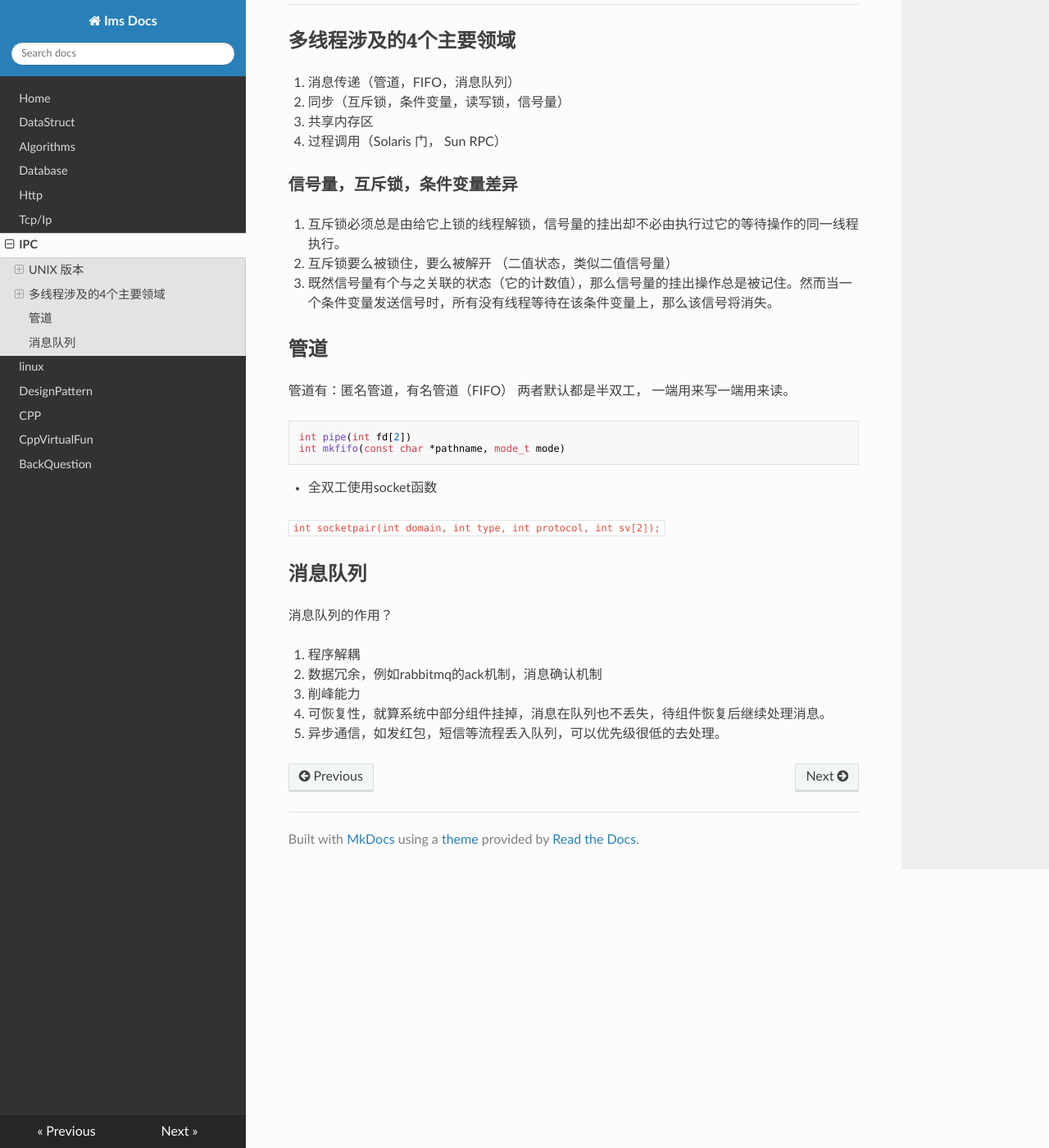
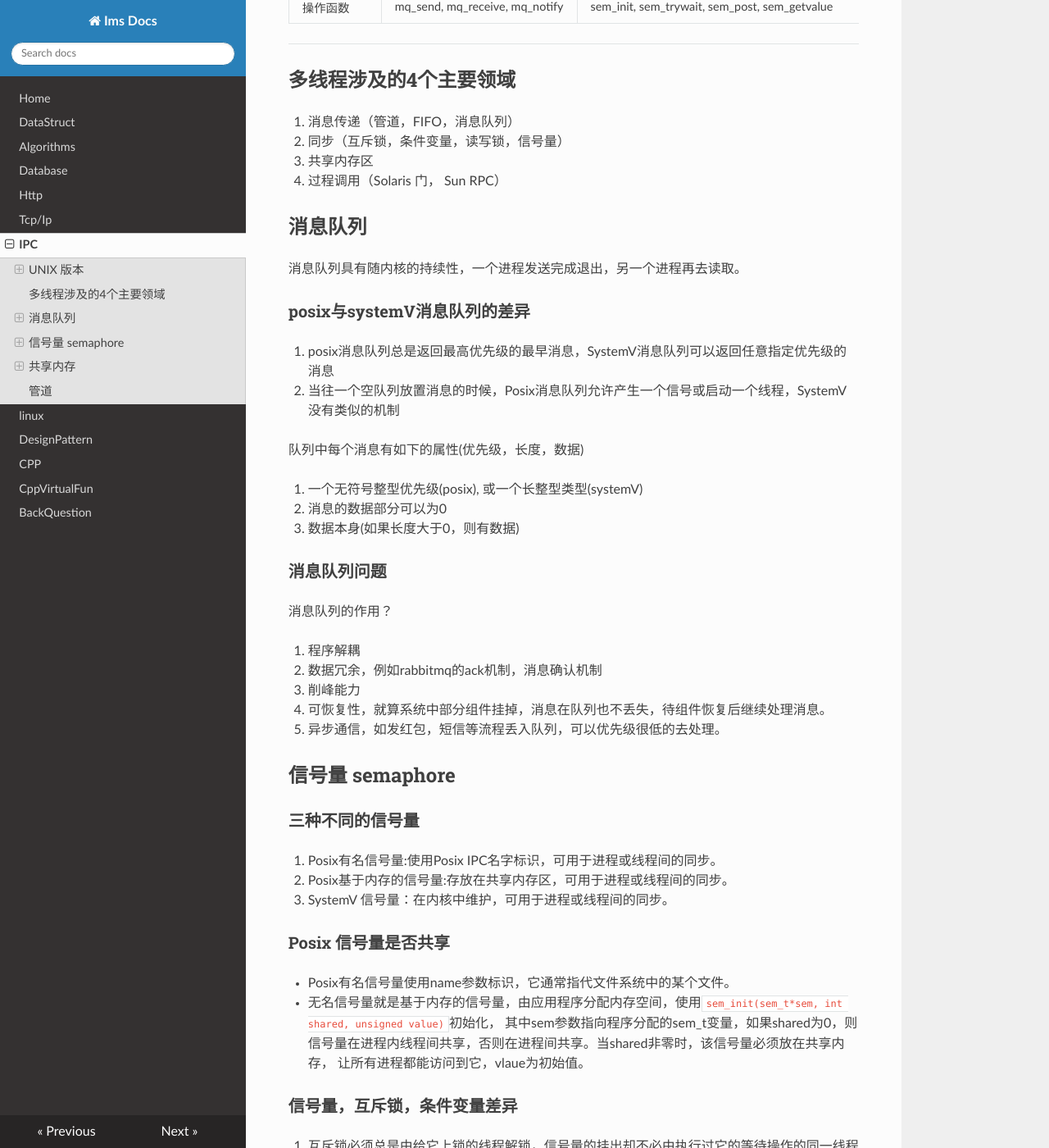
Before and after one commit to ims0/mkdocs, an MkDocs documentation site: the page built from docs/IPC.md, in a window 1280 px wide and 1400 px high, scrolled down 559 px. Shown: the whole window at 82% size. Built offline with MkDocs 1.6.1, drawn with Linux system fonts in a browser that asks for light colours; nearby versions of some CDN libraries; some of the changed text lies outside the part shown.

Commit message:
补充IPC相关内容

```diff
--- a/docs/IPC.md
+++ b/docs/IPC.md
@@ -4,6 +4,8 @@
 
 多数UNIX 系统或者源自 Berkeley，或者来自 System V
 大多数厂家一开始采用 Posix 标准，来减少这些差别。
+
+[systemV与posix对比](https://blog.csdn.net/firstlai/article/details/50705042)
 
 ###  posix IPC 函数
 
@@ -22,11 +24,86 @@
 3. 共享内存区
 4. 过程调用（Solaris 门， Sun RPC）
 
+## 消息队列
+
+消息队列具有随内核的持续性，一个进程发送完成退出，另一个进程再去读取。
+### posix与systemV消息队列的差异
+
+1. posix消息队列总是返回最高优先级的最早消息，SystemV消息队列可以返回任意指定优先级的消息
+2. 当往一个空队列放置消息的时候，Posix消息队列允许产生一个信号或启动一个线程，SystemV没有类似的机制
+
+队列中每个消息有如下的属性(优先级，长度，数据)
+
+1. 一个无符号整型优先级(posix), 或一个长整型类型(systemV)
+2. 消息的数据部分可以为0
+3. 数据本身(如果长度大于0，则有数据)
+
+### 消息队列问题
+
+消息队列的作用？
+
+1. 程序解耦
+2. 数据冗余，例如rabbitmq的ack机制，消息确认机制
+3. 削峰能力
+4. 可恢复性，就算系统中部分组件挂掉，消息在队列也不丢失，待组件恢复后继续处理消息。
+5. 异步通信，如发红包，短信等流程丢入队列，可以优先级很低的去处理。
+
+## 信号量 semaphore
+
+### 三种不同的信号量
+
+1. Posix有名信号量:使用Posix IPC名字标识，可用于进程或线程间的同步。
+2. Posix基于内存的信号量:存放在共享内存区，可用于进程或线程间的同步。
+3. SystemV 信号量：在内核中维护，可用于进程或线程间的同步。
+
+### Posix 信号量是否共享
++ Posix有名信号量使用name参数标识，它通常指代文件系统中的某个文件。
++ 无名信号量就是基于内存的信号量，由应用程序分配内存空间，使用`sem_init(sem_t*sem, int shared, unsigned value)`初始化，
+    其中sem参数指向程序分配的sem_t变量，如果shared为0，则信号量在进程内线程间共享，否则在进程间共享。当shared非零时，该信号量必须放在共享内存，
+    让所有进程都能访问到它，vlaue为初始值。
+
+
 ### 信号量，互斥锁，条件变量差异
 
 1. 互斥锁必须总是由给它上锁的线程解锁，信号量的挂出却不必由执行过它的等待操作的同一线程执行。
 2. 互斥锁要么被锁住，要么被解开 （二值状态，类似二值信号量）
 3. 既然信号量有个与之关联的状态（它的计数值），那么信号量的挂出操作总是被记住。然而当一个条件变量发送信号时，所有没有线程等待在该条件变量上，那么该信号将消失。
+
+
+## 共享内存
+
+由于数据传递不涉及内核，所以共享内存是IPC中速度最快的，存取数据需要各种形式的同步:互斥锁，条件变量，读写锁，记录锁，信号量。
+
+### mmap,munmap,msync
+
+mmap函数把一个文件或一个Posix共享内存区对象映射到调用进程的地址空间，使用函数三个目的:
+
+1. 使用普通文件以提供内存映射I/O
+2. 使用特殊文件以提供内存匿名映射
+3. 使用shm_open以提供无亲缘关系进程间的Posix共享内存区
+
+`void *mmap(void *addr, size_t len, int prot, int flags, int fd, off_t offset)`
+
+Posix共享内存构筑在mmap函数之上，首先指定一个Posix IPC名字来调用shm_open(),取得描述符后，使用mmap把它映射到内存，类似于内存映射文件。
+如果用内存映射文件的形式来实现Posix共享内存，只需要把shm_open()调用open(),shm_unlink调用unlink实现。
+
+### SystemV共享内存
+
+类似Posix共享内存，先调shmget,再调shmat
+
+#### shmget
+
+创建一个新的共享内存区，或者访问一个已经存在的共享内存区
+
+#### shmat
+
+把共享内存附接到调用进程的地址空间
+
+
+
+
+
+
 
 ## 管道
 
```
Also changed, not shown: other parts of docs/IPC.md (+0 -11 lines).
